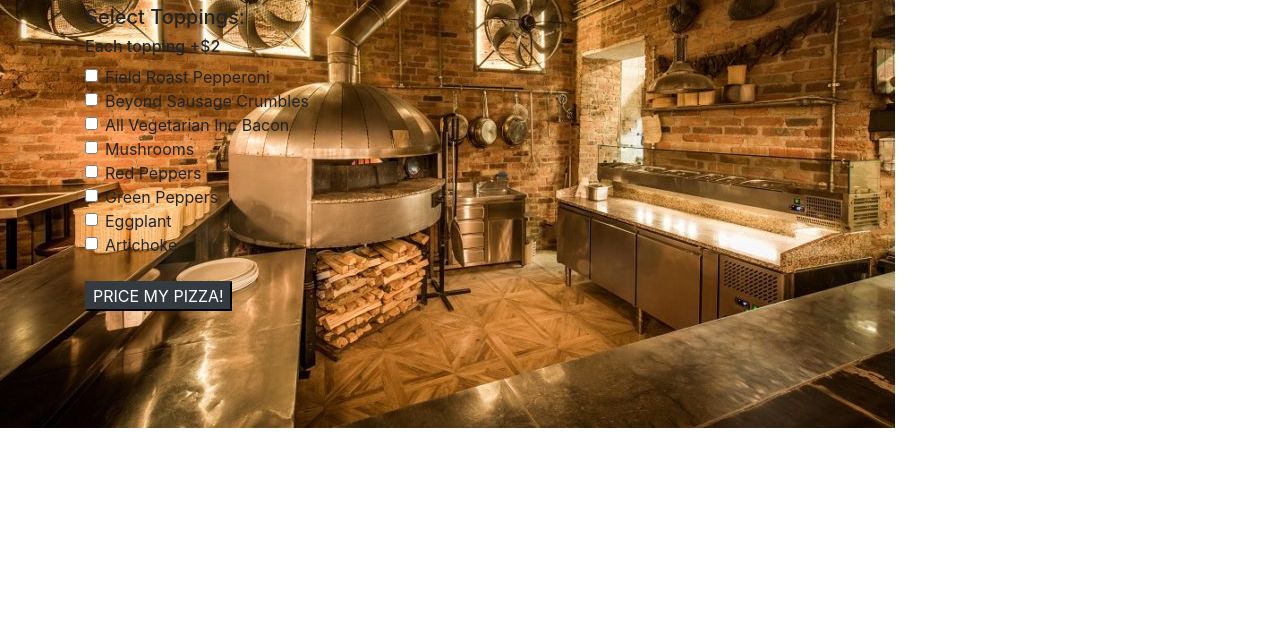
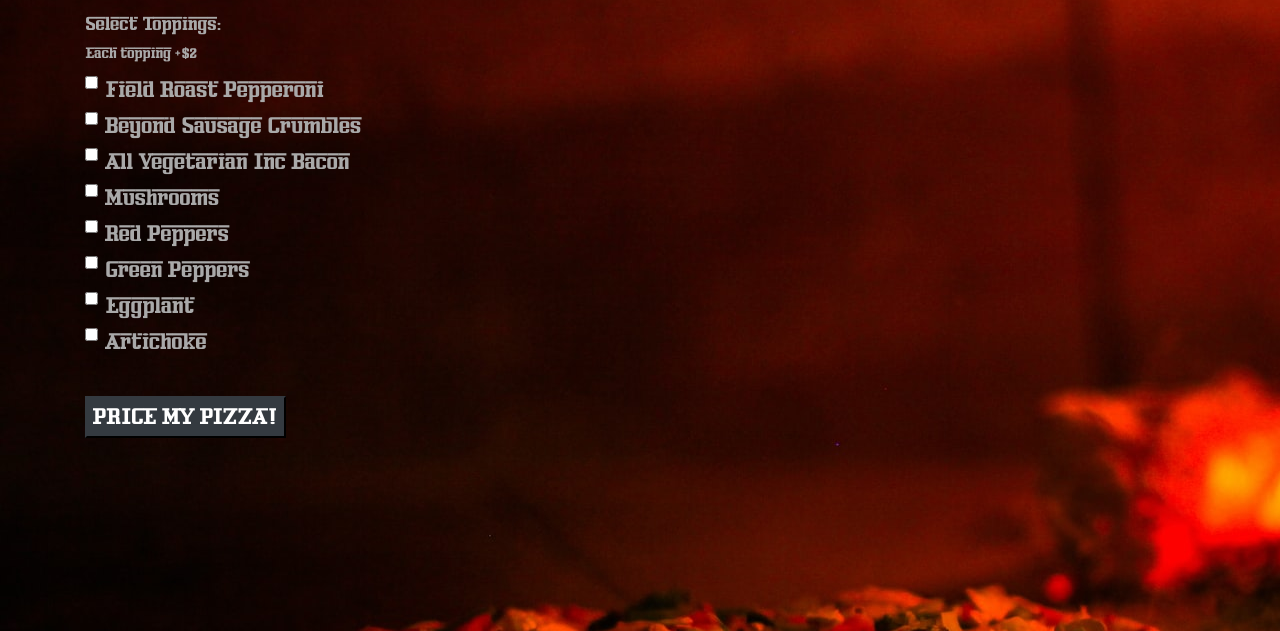
Before and after one commit to jcseeley/pizza-parlor, a plain HTML site: page index.html in a window 1280 px wide. Shown: the part 169-800 px from the top of the page. Drawn offline with Linux system fonts and the light colour scheme.

Commit message:
WIP: still working on styling.

```diff
--- a/css/styles.css
+++ b/css/styles.css
@@ -2,8 +2,18 @@
   display: none;
 }
 
+@font-face {
+  font-family: FerroRosso;
+  src: url(/css/FerroRosso.ttf);
+}
+
 body {
-  background-image: url("../img/pizzashop.jpg");
-  background-size: ;
-  background-repeat: no-repeat;
+  background-image: url("../img/pizzafire.jpg");
+  color: darkgrey;
+  font-family: FerroRosso;
+  font-size: x-large;
 }
+
+#title {
+  text-align: center;
+}
--- a/index.html
+++ b/index.html
@@ -12,10 +12,13 @@
 </head>
 <body>
   <div class="container">
-    <div class="transbox">
+    <div id="title">
       <h1>Jase's Plant-Based Pizzeria</h1>
+      <h5>All pizza's include Good Planet Mozzarella!</h5>
+    </div>
+    <div class="row">
+      <div class="col-6">
         <form id="pizza-maker">
-        <h5>All pizza's include Good Planet Mozzarella!</h5>
           <h2>Create Your Pizza:</h2>
           <div class="form-select">
             <label for="size">
@@ -67,7 +70,8 @@
           <br>
           <button type="submit" class="btn-dark">PRICE MY PIZZA!</button>
         </form>
-      <div id="show-price">
+      </div>
+      <div class="col-6" id="show-price">
         <h2 id="price"></h2>
         <button class="btn-dark" id="reset" onClick="window.location.reload();">BUILD ANOTHER PIE?</button>
       </div>
```
Also changed, not shown: css/FerroRosso.ttf (added), img/pizzafire.jpg (added), img/pizzashop.jpg (deleted). Lines whose indentation alone changed are shown as unchanged.
